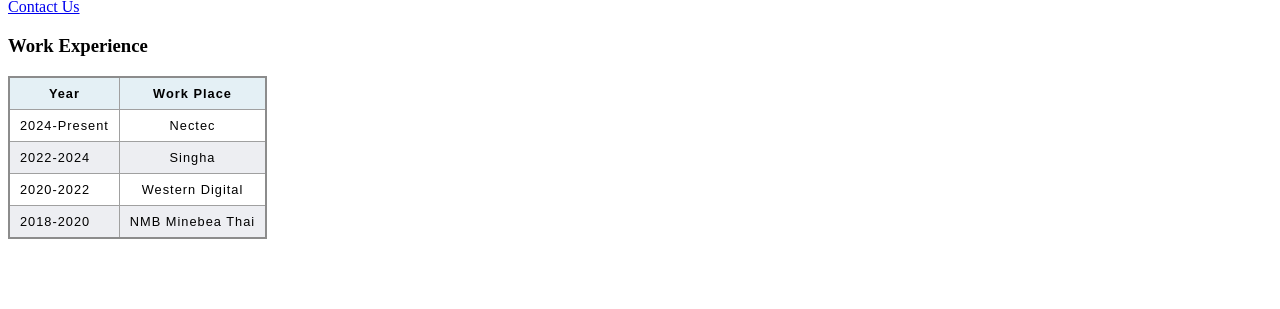
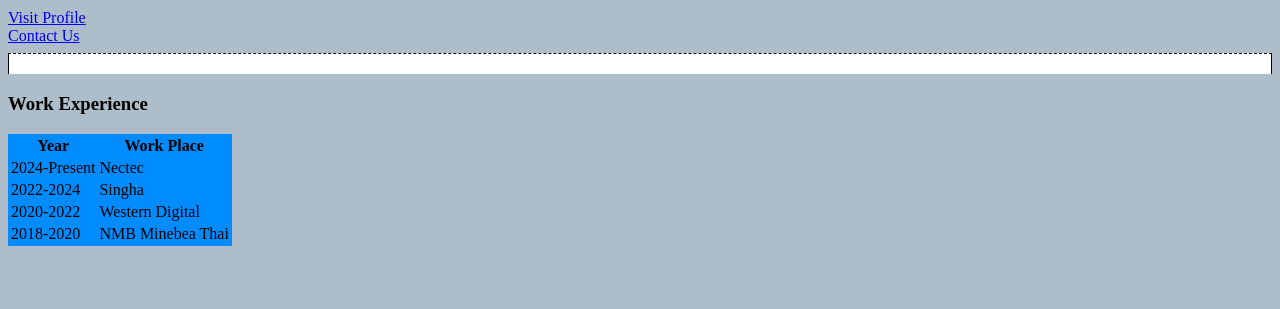
Before and after one commit to tphotcha/fullstackdev2024, a plain HTML site: page index.html in a window 1280 px wide. Shown: the part 491-800 px from the top of the page. Drawn offline with Linux system fonts and the light colour scheme.

Commit message:
Update CSS Code

```diff
--- a/index.html
+++ b/index.html
@@ -5,16 +5,27 @@
     <meta http-equiv="X-UA-Compatible" content="IE=edge" />
     <meta name="viewport" content="width=device-width, initial-scale=1.0" />
     <title>Aunz Website</title>
-    <link rel="stylesheet" href="styles.css">
+   <!--- <link rel="stylesheet" href="styles.css"> -->
+    <style>
+      body {
+        background-color: #AEBDCA;
+      }
+     hr {
+        background-color:white;
+     }
+
+  </style>
+
   </head>
-  <body>
+  <body >
     <img src="Aunz.jpg" style="width: 20%; height: auto;" alt=" ">
-   <h1>Tanapon Photchanasavanee</h1>
+    <hr style="border-style: dashed double none; height: 20px;">
+   <h1 style="background-color:rgb(255, 217, 0);">Tanapon Photchanasavanee</h1>
    <a href = "https://github.com/tphotcha"> Visit Profile </a>
    <br>
    <a href = "contact.html"> Contact Us</a>
 
-
+  <hr style="border-style: dashed double none; height: 20px;">
    <h3>Work Experience</h3>
    <!--<ul>
        <li>2024-Present Nectec</li>
@@ -25,7 +36,7 @@
 
    <!--table-->
 
-   <table >
+   <table style="background-color:rgb(0, 140, 255);">
         <thead>
           <tr>
             <th>
```
